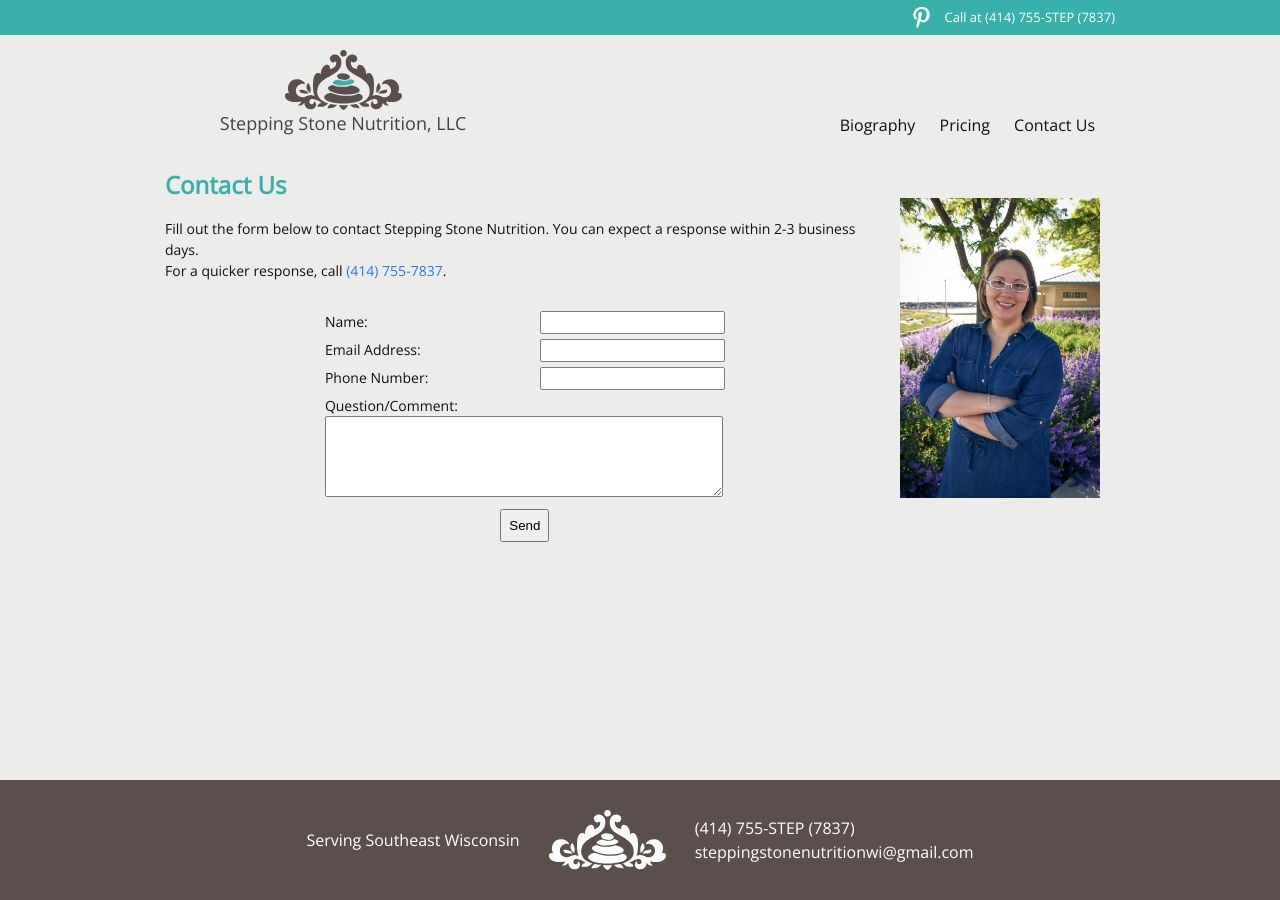
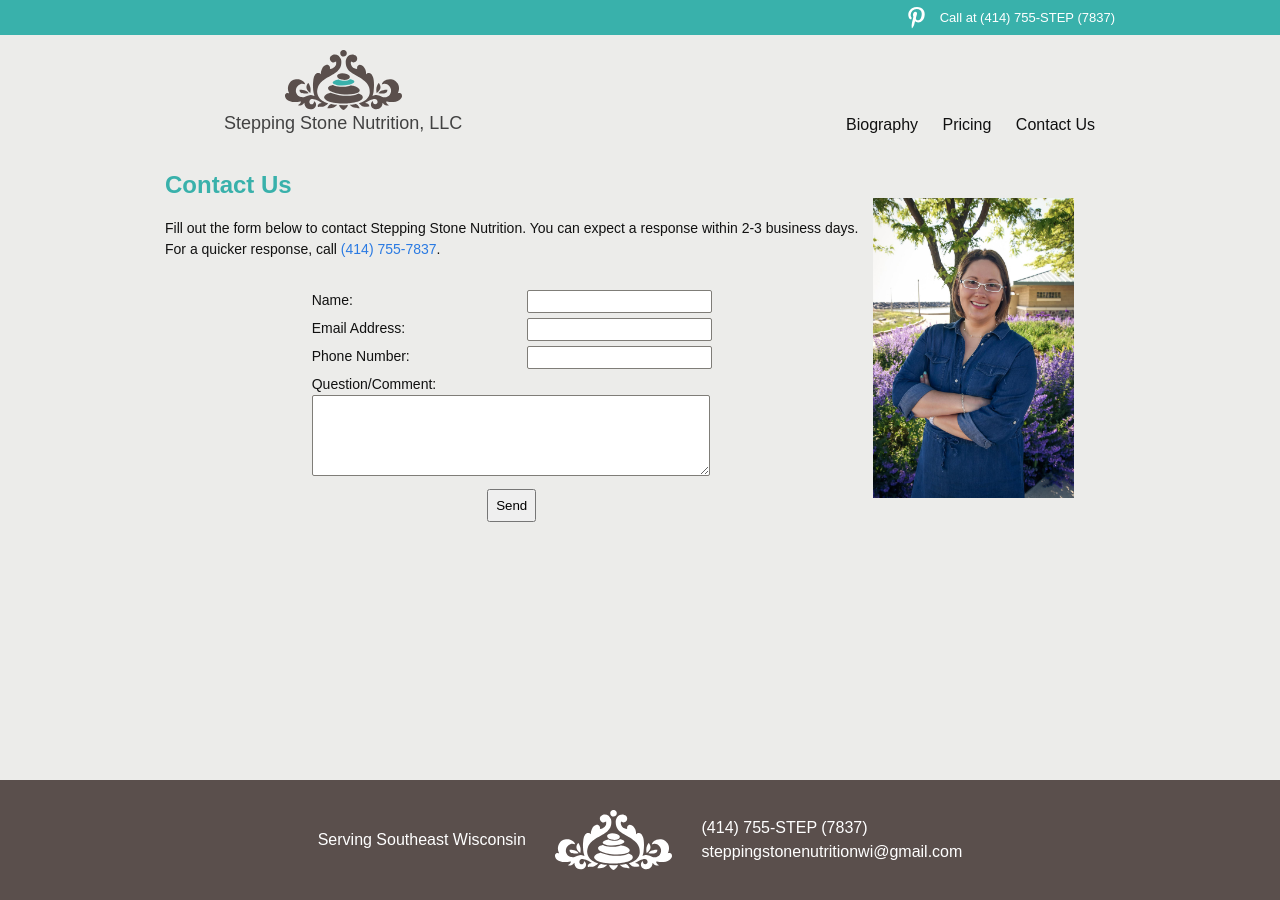
Before and after one commit to Chrisgozd/SteppingStonesNutrition, a Jekyll site: the page built from contact/index.html, in a window 1280 px wide. Built offline with Jekyll 4.4.1, drawn with Linux system fonts in a browser that asks for light colours.

Commit message:
Font updates

```diff
--- a/_includes/head.html
+++ b/_includes/head.html
@@ -5,7 +5,6 @@
         {{ styles | scssify }}
 </style>
     <title>{{page.title}}</title>
-    <link href="https://fonts.googleapis.com/css?family=Open+Sans" rel="stylesheet">
     <meta name="viewport" content="width=device-width, initial-scale=1">
     {% seo title=false %}
     {% include favicons.html %}
--- a/_includes/main.scss
+++ b/_includes/main.scss
@@ -3,7 +3,7 @@
 // Define defaults for each variable.
 $baseurl: '{{ site.baseurl }}';
 
-$base-font-family: 'Open Sans', sans-serif;
+$base-font-family: Arial;
 $base-font-size:   16px !default;
 $base-font-weight: 400 !default;
 $small-font-size:  $base-font-size * 0.875 !default;
@@ -37,7 +37,6 @@
 
 // Import partials.
 @import
-  "font-source-sans-pro",
   "base",
   "layout",
   "syntax-highlighting",
--- a/_sass/_font-source-sans-pro.scss
+++ /dev/null
@@ -1,15 +0,0 @@
-@font-face {
-  font-family: 'Source Sans Pro';
-  font-weight: 400;
-  font-style: normal;
-  src: url($baseurl + '/fonts/Source-Sans-Pro-regular/Source-Sans-Pro-regular.eot');
-  src: url($baseurl + '/fonts/Source-Sans-Pro-regular/Source-Sans-Pro-regular.eot?#iefix') format('embedded-opentype'), local('Source Sans Pro'), local('Source-Sans-Pro-regular'), url($baseurl + '/fonts/Source-Sans-Pro-regular/Source-Sans-Pro-regular.woff2') format('woff2'), url($baseurl + '/fonts/Source-Sans-Pro-regular/Source-Sans-Pro-regular.woff') format('woff'), url($baseurl + '/fonts/Source-Sans-Pro-regular/Source-Sans-Pro-regular.ttf') format('truetype'), url($baseurl + '/fonts/Source-Sans-Pro-regular/Source-Sans-Pro-regular.svg#SourceSansPro') format('svg');
-}
-
-@font-face {
-  font-family: 'Source Sans Pro';
-  font-weight: 600;
-  font-style: normal;
-  src: url($baseurl + '/fonts/Source-Sans-Pro-600/Source-Sans-Pro-600.eot');
-  src: url($baseurl + '/fonts/Source-Sans-Pro-600/Source-Sans-Pro-600.eot?#iefix') format('embedded-opentype'), local('Source Sans Pro Semibold'), local('Source-Sans-Pro-600'), url($baseurl + '/fonts/Source-Sans-Pro-600/Source-Sans-Pro-600.woff2') format('woff2'), url($baseurl + '/fonts/Source-Sans-Pro-600/Source-Sans-Pro-600.woff') format('woff'), url($baseurl + '/fonts/Source-Sans-Pro-600/Source-Sans-Pro-600.ttf') format('truetype'), url($baseurl + '/fonts/Source-Sans-Pro-600/Source-Sans-Pro-600.svg#SourceSansPro') format('svg');
-}
```
Also changed, not shown: _layouts/default.html (+0 -8 lines), _layouts/home.html (+0 -8 lines).
